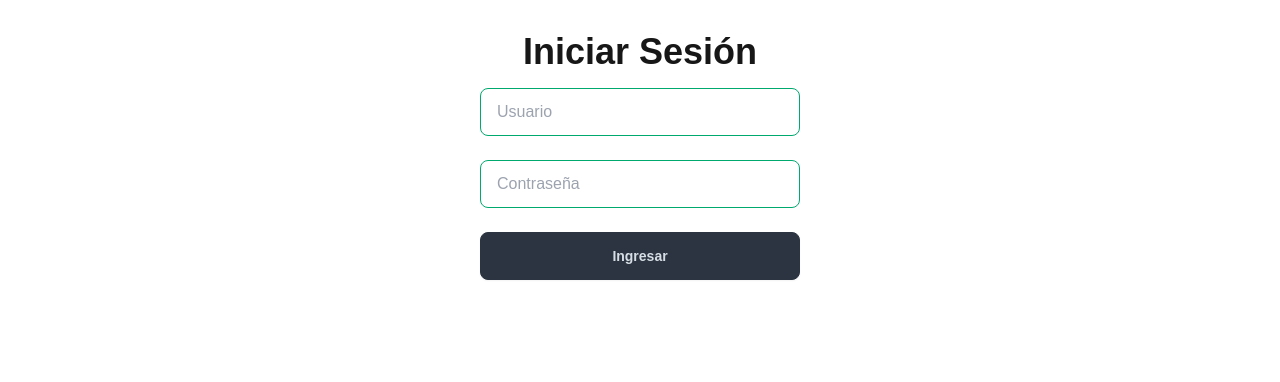
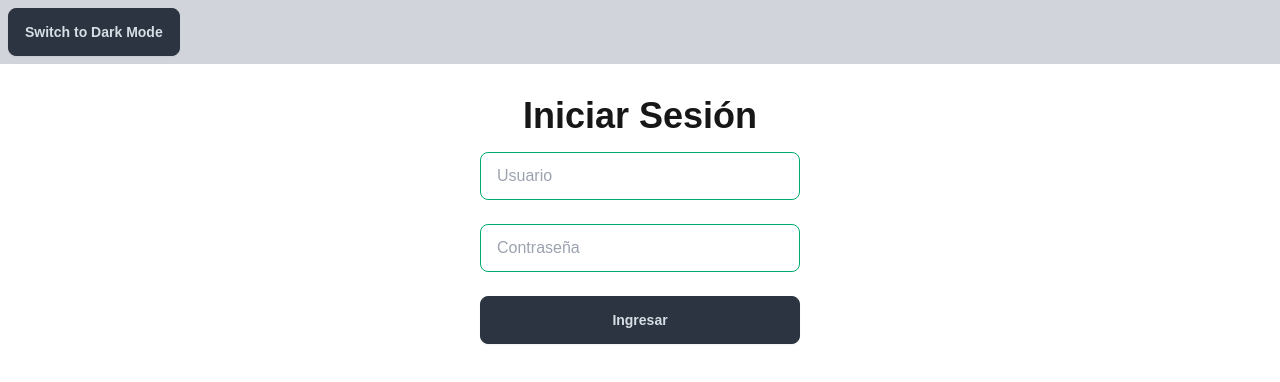
Before and after one commit to diana180102/ListTask, a Next.js app: page /login in a window 1280 px wide. Shown: the top 382 px of the page. Built offline with nearby package versions, Linux system fonts and the light colour scheme.

Commit message:
feat: add dark mode support

```diff
--- a/app/layout.tsx
+++ b/app/layout.tsx
@@ -1,6 +1,8 @@
 import './globals.css';
 import { AuthProvider } from '../context/AuthContext';
 import { TaskProvider } from '../context/TaskContext';
+import { DarkModeProvider } from '@/context/DarkModeProvider';
+import Header from '@/components/Header';
 
 export const metadata = {
   title: 'Aplicación de Lista de Tareas',
@@ -11,9 +13,12 @@ export default function RootLayout({ children }: { children: React.ReactNode })
   return (
     <html lang="es">
       <body>
-        <AuthProvider>
-          <TaskProvider>{children}</TaskProvider>
-        </AuthProvider>
+        <DarkModeProvider>
+          <AuthProvider>
+            <Header />
+            <TaskProvider>{children}</TaskProvider>
+          </AuthProvider>
+        </DarkModeProvider>
       </body>
     </html>
   );
--- a/app/login/page.tsx
+++ b/app/login/page.tsx
@@ -17,8 +17,8 @@ export default function LoginPage() {
     };
 
     return (
-        <main className="container mx-auto p-8">
-            <h1 className="text-4xl font-bold text-center">Iniciar Sesión</h1>
+        <main className="container mx-auto p-8 min-h-screen dark:bg-black">
+            <h1 className="text-4xl font-bold text-center dark:text-white">Iniciar Sesión</h1>
             <form onSubmit={handleSubmit} className="mt-4 flex flex-col gap-6 mx-auto max-w-80 ">
                 <input
                     type="text"
--- a/app/page.tsx
+++ b/app/page.tsx
@@ -19,8 +19,8 @@ export default function HomePage() {
 
   return (
     <ProtectedRoute>
-      <main className="container mx-auto p-8">
-        <h1 className="text-4xl font-bold">Lista de Tareas</h1>
+      <main className="container mx-auto p-8 min-h-screen dark:bg-black">
+        <h1 className="text-4xl font-bold dark:text-white">Lista de Tareas</h1>
         <TaskForm />
         <TaskList />
         <button className="btn btn-neutral" onClick={(e) => handleSubmit(e)}>Logout</button>
--- /dev/null
+++ b/components/DarkModeToogle.tsx
@@ -0,0 +1,18 @@
+'use client'
+
+import { useDarkMode } from "@/context/DarkModeProvider";
+
+const DarkModeToggle = () => {
+    const { isDarkMode, toggleDarkMode } = useDarkMode();
+
+    return (
+        <button
+            onClick={toggleDarkMode}
+            className="btn btn-neutral"
+        >
+            {isDarkMode ? 'Switch to Light Mode' : 'Switch to Dark Mode'}
+        </button>
+    );
+};
+
+export default DarkModeToggle;
--- /dev/null
+++ b/components/Header.tsx
@@ -0,0 +1,13 @@
+import DarkModeToggle from "./DarkModeToogle";
+
+const Header = () => {
+    return (
+        <div className="navbar bg-gray-300 dark:bg-gray-600">
+            <div className="flex-none">
+                <DarkModeToggle />
+            </div>
+        </div>
+    )
+}
+
+export default Header;
--- /dev/null
+++ b/context/DarkModeProvider.tsx
@@ -0,0 +1,44 @@
+'use client'
+
+import { createContext, useContext, useEffect, useState } from 'react';
+
+interface DarkModeContextProps {
+    isDarkMode: boolean;
+    toggleDarkMode: () => void;
+}
+
+const DarkModeContext = createContext<DarkModeContextProps>({
+    isDarkMode: false,
+    toggleDarkMode: () => { },
+});
+
+export const DarkModeProvider = ({ children }: { children: React.ReactNode }) => {
+    const [isDarkMode, setIsDarkMode] = useState<boolean>(false);
+
+    useEffect(() => {
+        const darkModePreference = localStorage.getItem('theme');
+        if (darkModePreference === 'dark') {
+            setIsDarkMode(true);
+            document.documentElement.classList.add('dark');
+        }
+    }, []);
+
+    const toggleDarkMode = () => {
+        setIsDarkMode((prevMode) => !prevMode);
+        if (!isDarkMode) {
+            document.documentElement.classList.add('dark');
+            localStorage.setItem('theme', 'dark');
+        } else {
+            document.documentElement.classList.remove('dark');
+            localStorage.setItem('theme', 'light');
+        }
+    };
+
+    return (
+        <DarkModeContext.Provider value={{ isDarkMode, toggleDarkMode }}>
+            {children}
+        </DarkModeContext.Provider>
+    );
+};
+
+export const useDarkMode = () => useContext(DarkModeContext);
--- a/tailwind.config.ts
+++ b/tailwind.config.ts
@@ -2,6 +2,7 @@ import type { Config } from "tailwindcss";
 import daisyui from "daisyui";
 
 const config: Config = {
+  darkMode: 'selector',
   content: [
     "./pages/**/*.{js,ts,jsx,tsx,mdx}",
     "./components/**/*.{js,ts,jsx,tsx,mdx}",
```
Also changed, not shown: 1 other file (tests, documents, lock files or other folders).
